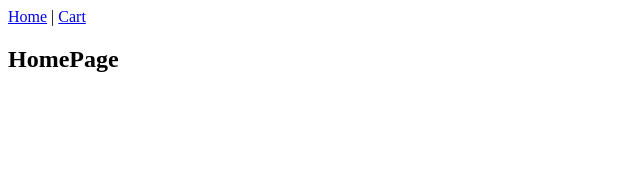
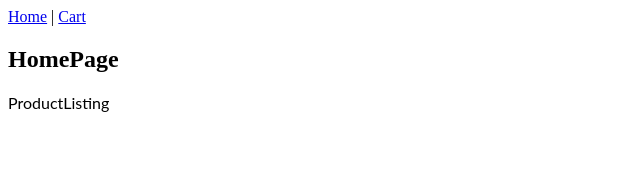
Before and after one commit to mini-militant/online-shopping-cart, a React (Create React App) app: page / in a window 1280 px wide. Shown: the top 183 px of the page, without its empty margins (0-640 px from the left). Built offline with nearby package versions, Linux system fonts and the light colour scheme.

Commit message:
1 file modified, 2 added

```diff
--- a/components/HomePage.js
+++ b/components/HomePage.js
@@ -1,9 +1,13 @@
 import React from 'react'
+import data from '../data/products.json'
+import ProductListing from '../features/productListing/index'
 
 const HomePage=(props)=>{
   return(
     <div>
       <h2>HomePage</h2>
+
+      <ProductListing products={data.products}/>
     </div>
   )
  }
--- /dev/null
+++ b/features/productListing/ProductListItem.js
@@ -0,0 +1,11 @@
+import React from 'react'
+
+export default function ProductListItem(props){
+  return(
+    <div>
+    <p>ssfsdfs</p>
+    {console.log("hi from product list item")}
+      <p>{props.product.name}</p>
+    </div>
+  )
+}
--- /dev/null
+++ b/features/productListing/index.js
@@ -0,0 +1,16 @@
+import React from 'react'
+import ProductListItem from './ProductListItem'
+
+export default function ProductListing(props){
+  return(
+    <div>
+    <p>ProductListing</p>
+    {console.log(props.products)}
+    {
+      props.products.map((product)=>{
+        <ProductListItem product={product}/>
+      })
+    }
+    </div>
+  )
+}
```
